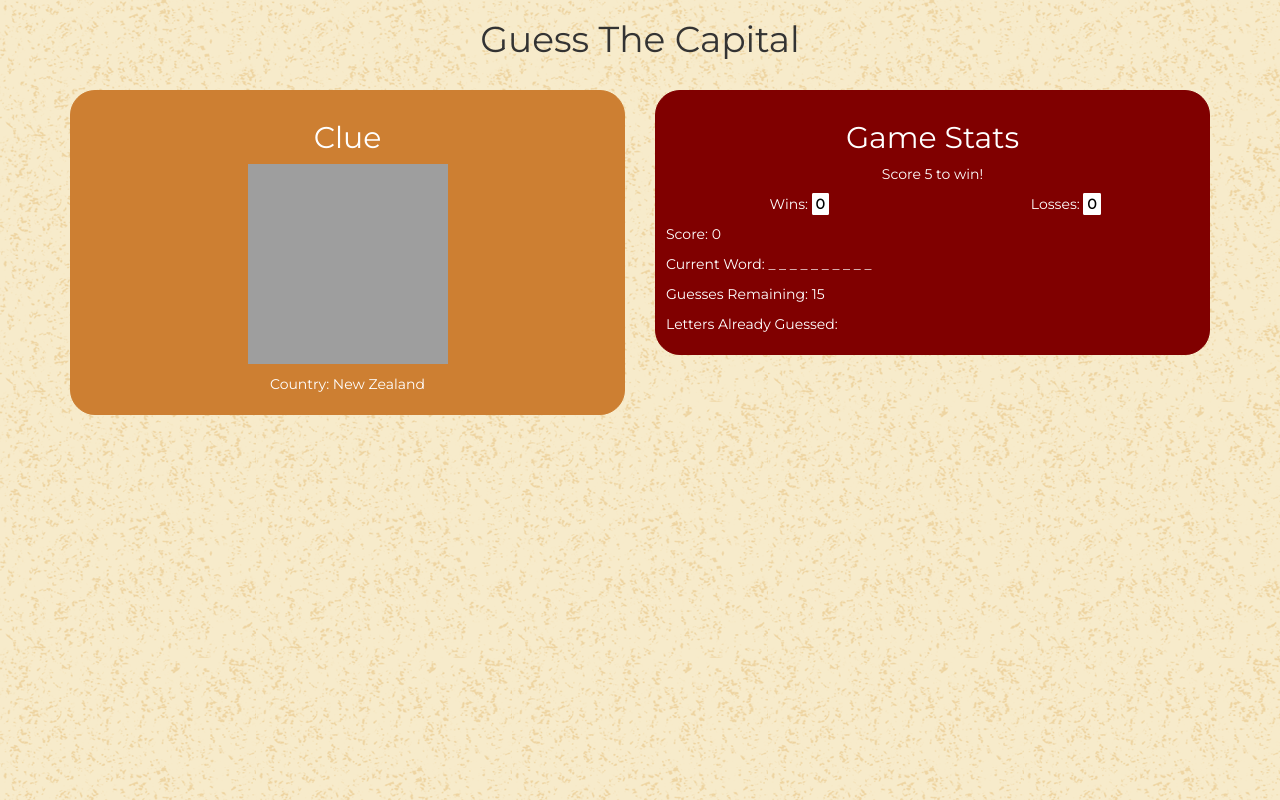
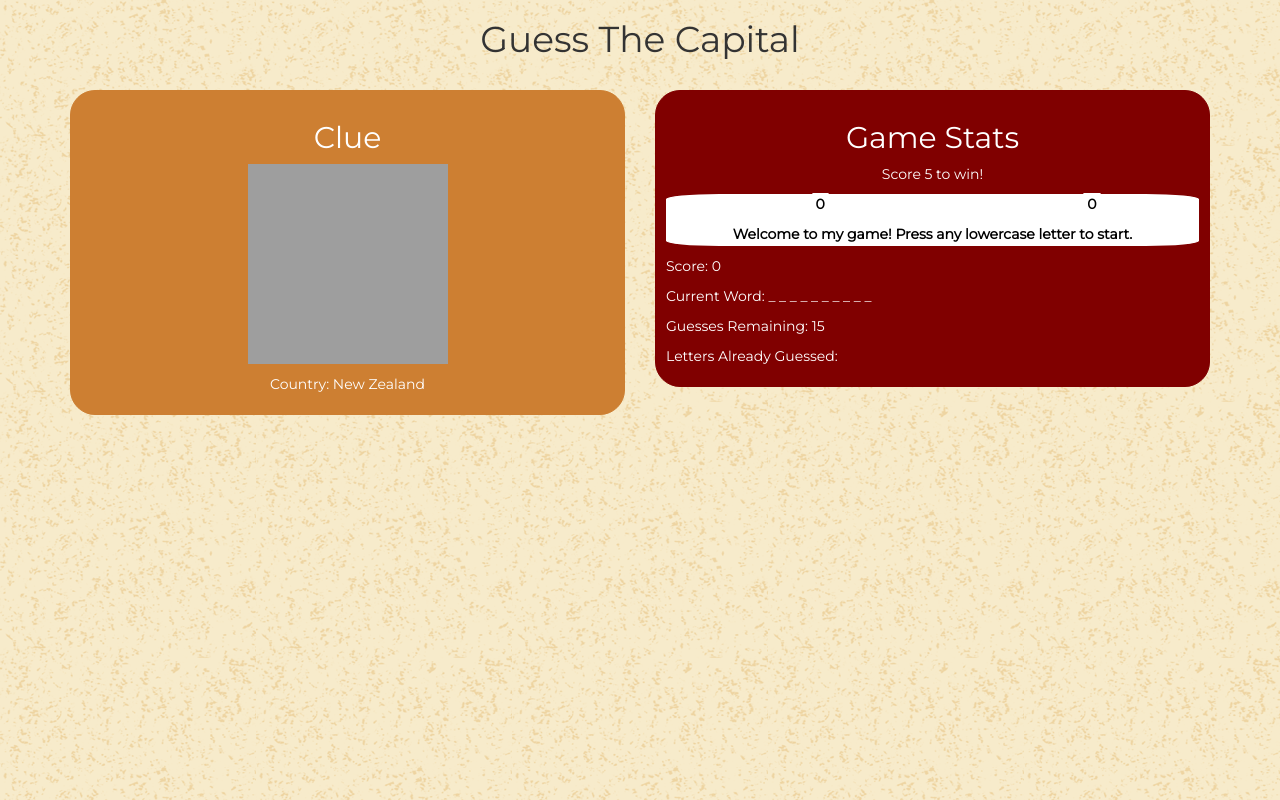
Before and after one commit to nick-ramsay/word-guess-game, a plain HTML site: page index.html in a window 1280 px wide. Drawn offline with nearby package versions, Linux system fonts and the light colour scheme; grey boxes are pictures that could not be loaded.

Commit message:
added message box to HTML, eventually will replace alerts

```diff
--- a/index.html
+++ b/index.html
@@ -35,6 +35,7 @@
                         <div class="col-md-6 p-1" align="center">
                             <p>Losses: <span class="winsLosses" id="losses"></span></p>
                         </div>
+                        <p class="winsLosses" align="center">Welcome to my game! Press any lowercase letter to start.</p>
                         <p>Score: <span id="score"></span></p>
                         <p>Current Word: <span id="currentWord"></span></p>
                         <p>Guesses Remaining: <span id="guessesRemaining"></span></p>
```
